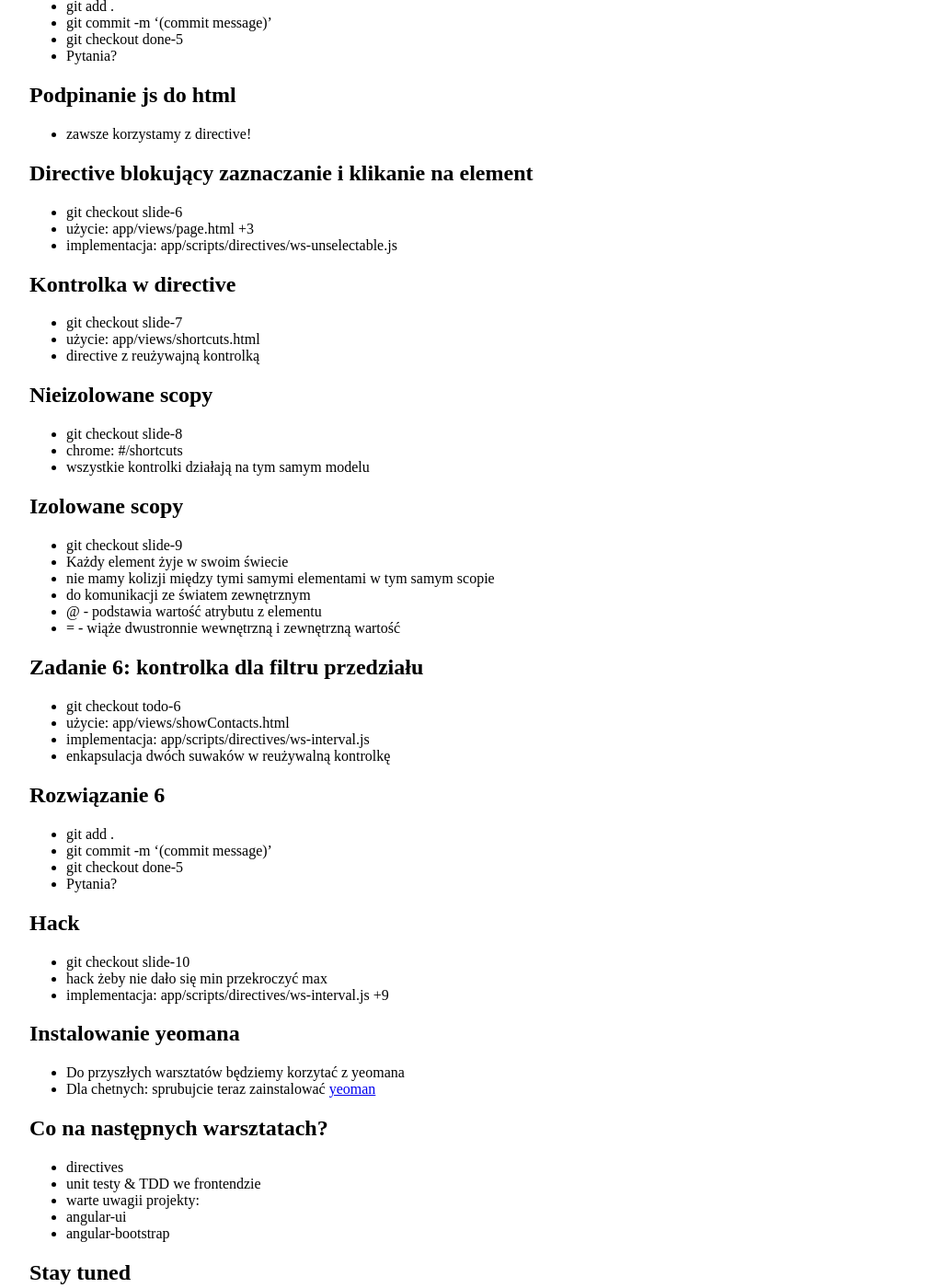
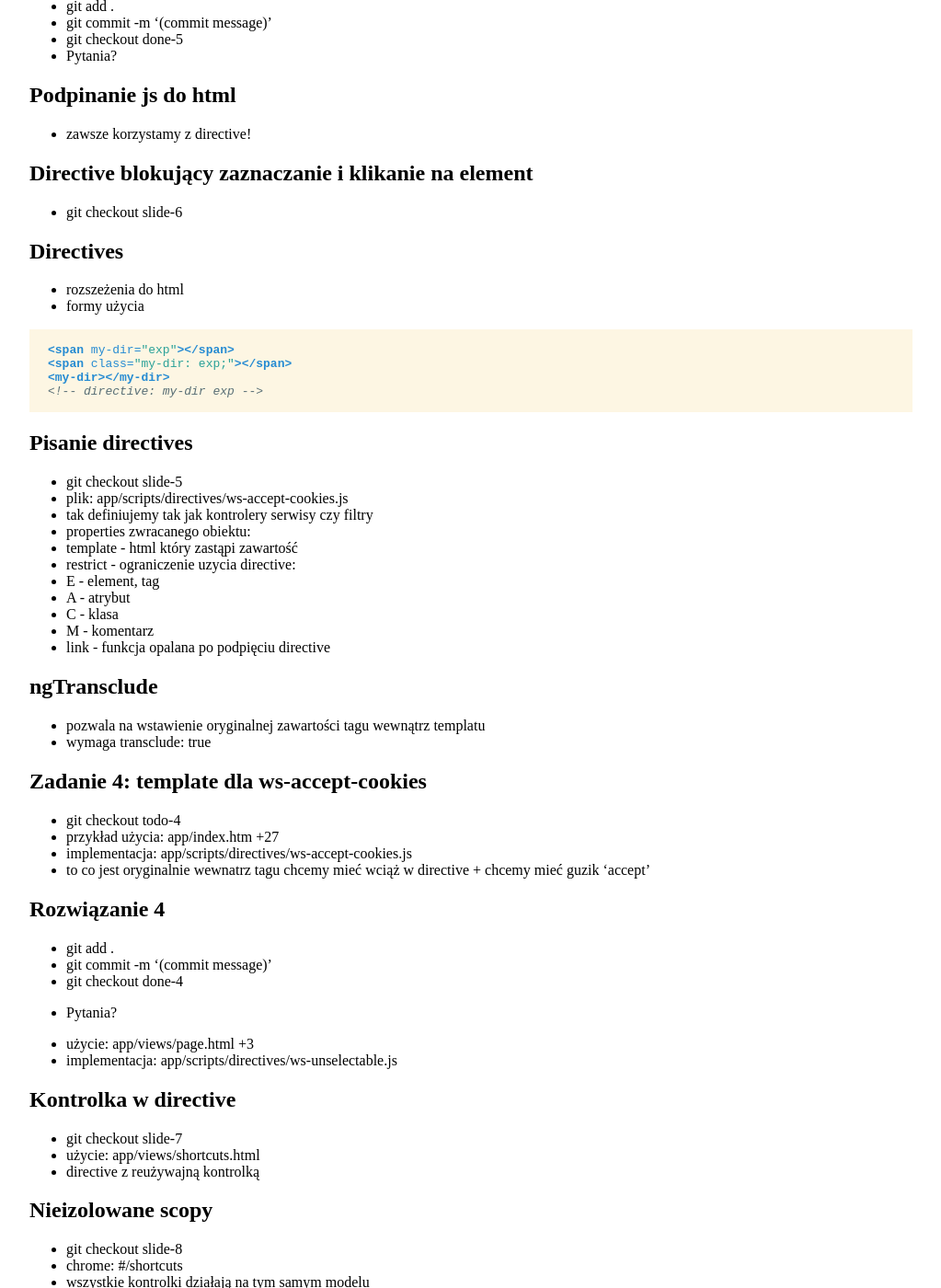
Before and after one commit to marcin-wosinek/blog, a Jekyll site: the page built from _posts/2013-06-08-2-Warsztaty-AngularJs-Akai-Poznan.md, in a window 1280 px wide and 1400 px high, scrolled down 5227 px. Shown: the whole window at 92% size, without its empty margins (128-1151 px from the left). Built offline with Jekyll 4.4.1, drawn with Linux system fonts in a browser that asks for light colours.

````diff
--- a/_posts/2013-06-08-2-Warsztaty-AngularJs-Akai-Poznan.md
+++ b/_posts/2013-06-08-2-Warsztaty-AngularJs-Akai-Poznan.md
@@ -244,6 +244,47 @@
 
 ## Directive blokujący zaznaczanie i klikanie na element
 * git checkout slide-6
+
+## Directives
+* rozszeżenia do html
+* formy użycia
+
+```html
+<span my-dir="exp"></span>
+<span class="my-dir: exp;"></span>
+<my-dir></my-dir>
+<!-- directive: my-dir exp -->
+```
+
+## Pisanie directives
+* git checkout slide-5
+* plik: app/scripts/directives/ws-accept-cookies.js
+* tak definiujemy tak jak kontrolery serwisy czy filtry
+* properties zwracanego obiektu:
+ * template - html który zastąpi zawartość
+ * restrict - ograniczenie uzycia directive:
+  * E - element, tag
+  * A - atrybut
+  * C - klasa
+  * M - komentarz
+ * link - funkcja opalana po podpięciu directive
+
+## ngTransclude
+* pozwala na wstawienie oryginalnej zawartości tagu wewnątrz templatu
+* wymaga transclude: true
+
+## Zadanie 4: template dla ws-accept-cookies
+* git checkout todo-4
+* przykład użycia: app/index.htm +27
+* implementacja: app/scripts/directives/ws-accept-cookies.js
+* to co jest oryginalnie wewnatrz tagu chcemy mieć wciąż w directive + chcemy mieć guzik 'accept'
+
+## Rozwiązanie 4
+* git add .
+* git commit -m '(commit message)'
+* git checkout done-4
+* Pytania?
+
 * użycie: app/views/page.html +3
 * implementacja: app/scripts/directives/ws-unselectable.js
 
````
